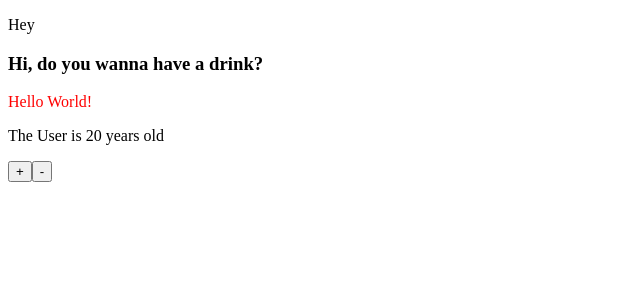
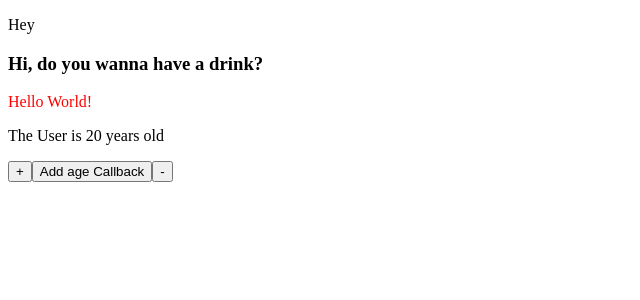
Before and after one commit to Sailwayfun/learning-vue3, a Vue app in the folder create-vue/: page / in a window 1280 px wide. Shown: the top 300 px of the page, without its empty margins (0-640 px from the left). Built offline with nearby package versions, Linux system fonts and the light colour scheme.

Commit message:
pass callback fn as props

```diff
--- a/create-vue/src/App.vue
+++ b/create-vue/src/App.vue
@@ -14,6 +14,9 @@ export default {
     addAgeBy3($event, parent_params) {
       this.age += $event
       this.age += parent_params
+    },
+    addAgeCB(num) {
+      this.age += num
     }
   }
 }
@@ -22,7 +25,12 @@ export default {
 <template>
   <p>Hey</p>
   <Greeting :age="age" />
-  <User :age="age" @increment-age="addAgeBy3($event, 1)" @decrement-age="age--" />
+  <User
+    :age="age"
+    @increment-age="addAgeBy3($event, 1)"
+    @decrement-age="age--"
+    :addAgeFn="addAgeCB"
+  />
   <!-- <button @click="age++">+</button>
   <button @click="age--">-</button> -->
 </template>
--- a/create-vue/src/components/User.vue
+++ b/create-vue/src/components/User.vue
@@ -1,13 +1,22 @@
 <template>
   <p>The User is {{ age }} years old</p>
   <button @click="increment">+</button>
+  <button @click="addAgeFn(3)">Add age Callback</button>
   <button @click="decrement">-</button>
 </template>
 
 <script>
 export default {
   name: 'user-user',
-  props: ['age'],
+  props: {
+    age: {
+      type: Number,
+      validator(value) {
+        return value > 0 && value < 130
+      }
+    },
+    addAgeFn: Function
+  },
   emits: ['increment-age', 'decrement-age'],
   methods: {
     increment() {
```
